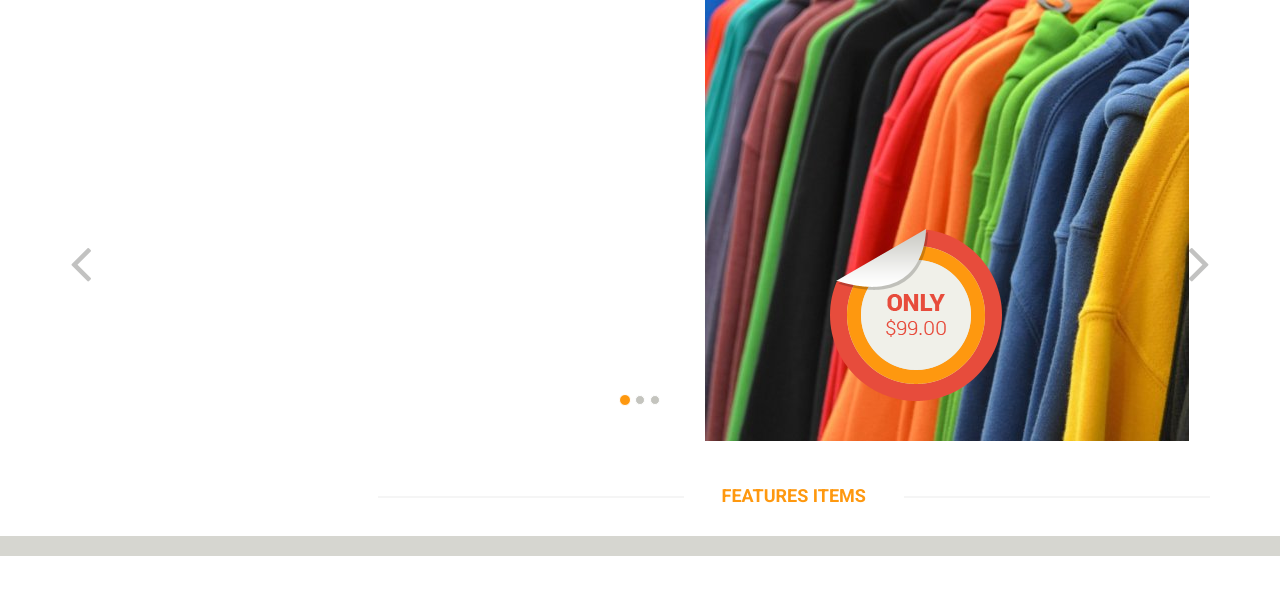
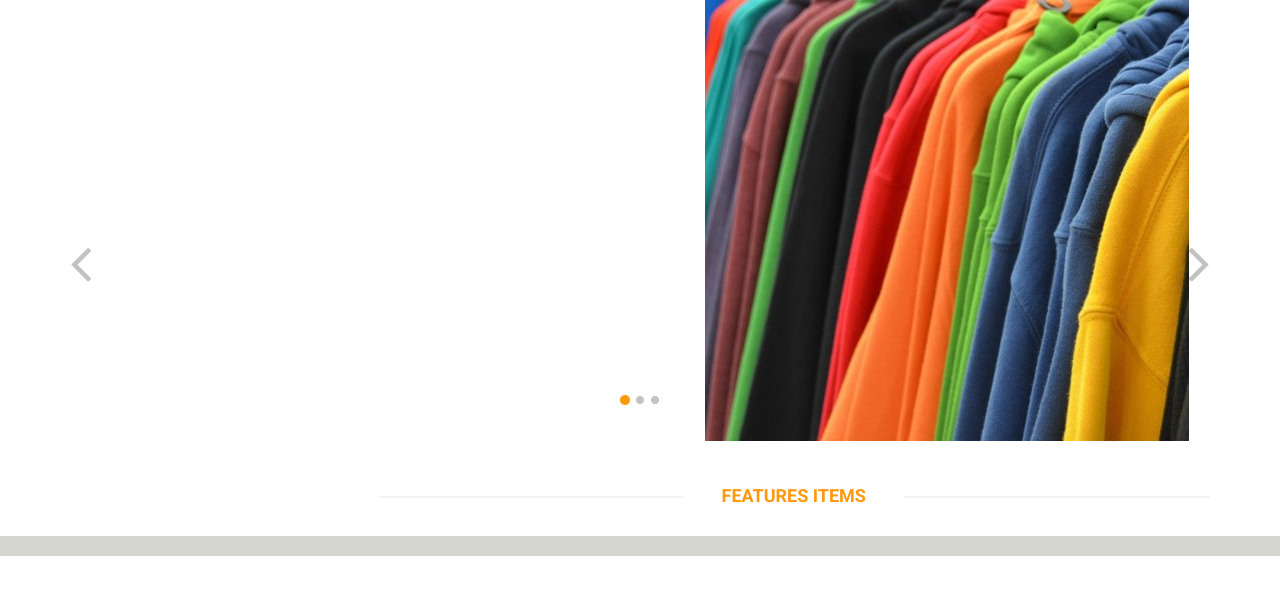
Before and after one commit to kmlxn/clothes, a Django app: template catalog/templates/catalog/index.html in a window 1280 px wide. Shown: the part 207-800 px from the top of the page. Run offline with Django 3.2, Linux system fonts and the light colour scheme; the template is opened without the code that fills it, so the values that code supplies are empty.

Commit message:
Some layout fixes.

```diff
--- a/catalog/templates/catalog/clothes_partial.html
+++ b/catalog/templates/catalog/clothes_partial.html
@@ -1,5 +1,5 @@
 {% for clothing in clothes %}
-    <div class="col-sm-4">
+    <div class="col-sm-4 col-xs-6">
         <div class="product-image-wrapper">
             <div class="single-products">
                 <div class="productinfo text-center">
--- a/catalog/templates/catalog/index.html
+++ b/catalog/templates/catalog/index.html
@@ -36,7 +36,6 @@
 								</div>
 								<div class="col-sm-6">
 									<img src="/static/catalog/images/home/main1.jpg" class="girl img-responsive" alt="" />
-									<img src="/static/catalog/images/home/pricing.png"  class="pricing" alt="" />
 								</div>
 							</div>
 							<div class="item">
@@ -47,7 +46,6 @@
 								</div>
 								<div class="col-sm-6">
 									<img src="/static/catalog/images/home/main2.jpg" class="girl img-responsive" alt="" />
-									<img src="/static/catalog/images/home/pricing.png"  class="pricing" alt="" />
 								</div>
 							</div>
 
@@ -59,7 +57,6 @@
 								</div>
 								<div class="col-sm-6">
 									<img src="/static/catalog/images/home/main3.jpg" class="girl img-responsive" alt="" />
-									<img src="/static/catalog/images/home/pricing.png" class="pricing" alt="" />
 								</div>
 							</div>
 
```
